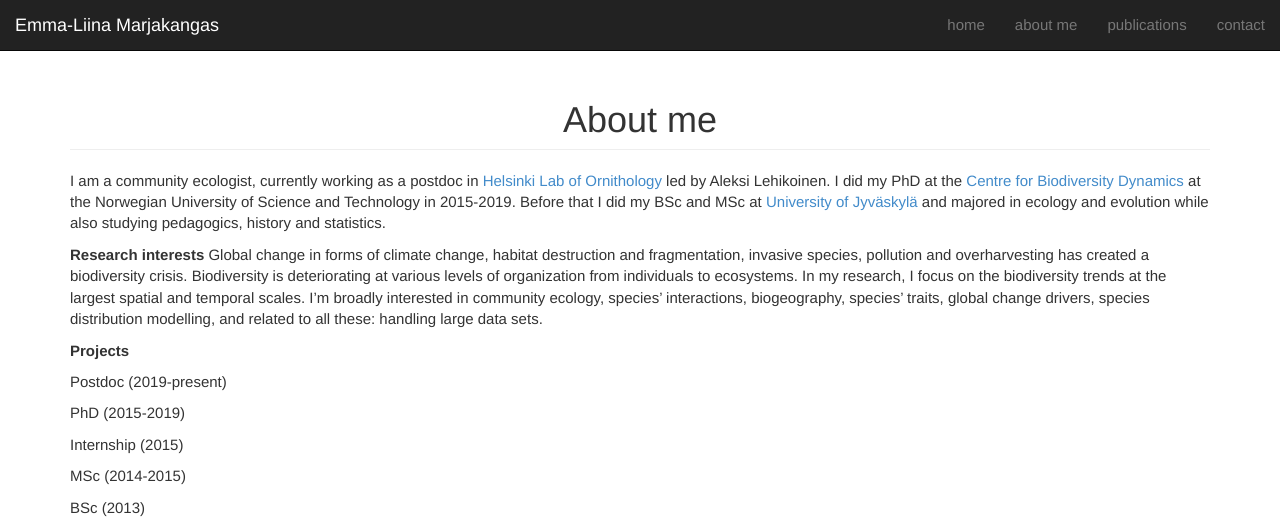
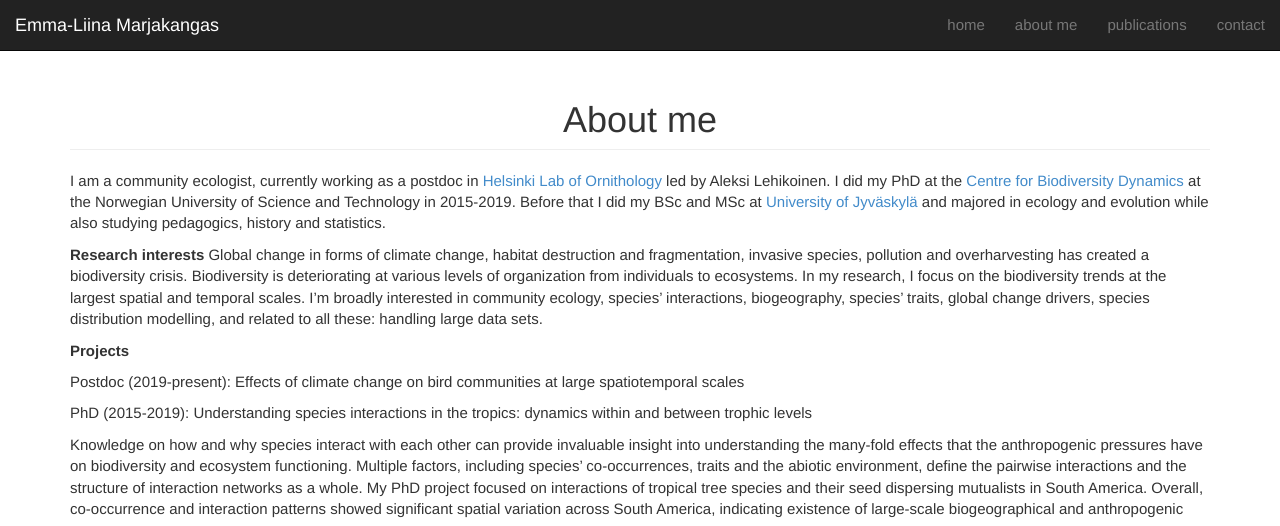
Before and after one commit to emmaliinamarjakangas/emmaliinamarjakangas.github.io, a Jekyll site: the page built from about me/index.md, in a window 1280 px wide and 1400 px high. Shown: the top 526 px of the window. Built offline with Jekyll 4.4.1, drawn with Linux system fonts in a browser that asks for light colours; nearby versions of some CDN libraries; some of the changed text lies outside the part shown.

Commit message:
updating about me

```diff
--- a/about me/index.md
+++ b/about me/index.md
@@ -6,20 +6,30 @@ group: about me
 
 <h1 class="page-header text-center"> About me </h1>
 
-I am a community ecologist, currently working as a postdoc in [Helsinki Lab of Ornithology](https://www.luomus.fi/fi/helsinki-lab-ornithology) led by Aleksi Lehikoinen. I did my PhD at the [Centre for Biodiversity Dynamics]() at the Norwegian University of Science and Technology in 2015-2019. Before that I did my BSc and MSc at [University of Jyväskylä]() and majored in ecology and evolution while also studying pedagogics, history and statistics.
+I am a community ecologist, currently working as a postdoc in [Helsinki Lab of Ornithology](https://www.luomus.fi/fi/helsinki-lab-ornithology) led by Aleksi Lehikoinen. I did my PhD at the [Centre for Biodiversity Dynamics](https://www.ntnu.edu/cbd) at the Norwegian University of Science and Technology in 2015-2019. Before that I did my BSc and MSc at [University of Jyväskylä](https://www.jyu.fi/en) and majored in ecology and evolution while also studying pedagogics, history and statistics.
 
 **Research interests**
 Global change in forms of climate change, habitat destruction and fragmentation, invasive species, pollution and overharvesting has created a biodiversity crisis. Biodiversity is deteriorating at various levels of organization from individuals to ecosystems. In my research, I focus on the biodiversity trends at the largest spatial and temporal scales. I'm broadly interested in community ecology, species' interactions, biogeography, species' traits, global change drivers, species distribution modelling, and related to all these: handling large data sets.
 
 **Projects**
 
-Postdoc (2019-present)
+Postdoc (2019-present): Effects of climate change on bird communities at large spatiotemporal scales
 
-PhD (2015-2019)
+
+
+PhD (2015-2019): Understanding species interactions in the tropics: dynamics within and between trophic levels
+
+Knowledge on how and why species interact with each other can provide invaluable insight into understanding the many-fold effects that the anthropogenic pressures have on biodiversity and ecosystem functioning. Multiple factors, including species’ co-occurrences, traits and the abiotic environment, define the pairwise interactions and the structure of interaction networks as a whole. My PhD project focused on interactions of tropical tree species and their seed dispersing mutualists in South America. Overall, co-occurrence and interaction patterns showed significant spatial variation across South America, indicating existence of large-scale biogeographical and anthropogenic processes.
+
+<img src="/static/img/fig_2.tif" class="img-responsive center-block" alt="Interaction network drivers"/>
 
 Internship (2015)
 
-MSc (2014-2015)
+MSc (2014-2015): Detectability and conservation of moonworts (*Botrychium*) in Finland
+
+Vascular plants are often used as indicators to assess the endangerment status of a habitat. Moonworts (*Botrychium*) are used to assess the value of traditional rural biotopes in Finland because they are rare, endangered, and dependent on disturbed open habitats. If a species is detected imperfectly it is difficult to assess its endangerment reliably, let alone its value as a habitat indicator. In my MSc project, I assessed the detectability and its drivers as well as estimated the minimum population sizes based on citizen science data. When accounting for detectability, the minimum population sizes were nearly ten-fold larger than the raw population sizess. The population sizes also covaried with sampling effort and legislation changes.
+
+<img src="/static/img/noidanlukko_combined.ong" class="img-responsive center-block" alt="Botrychium samples"/>
 
 BSc (2013)
 
```
Also changed, not shown: index.md (+1 -1 lines), 2 other files.
